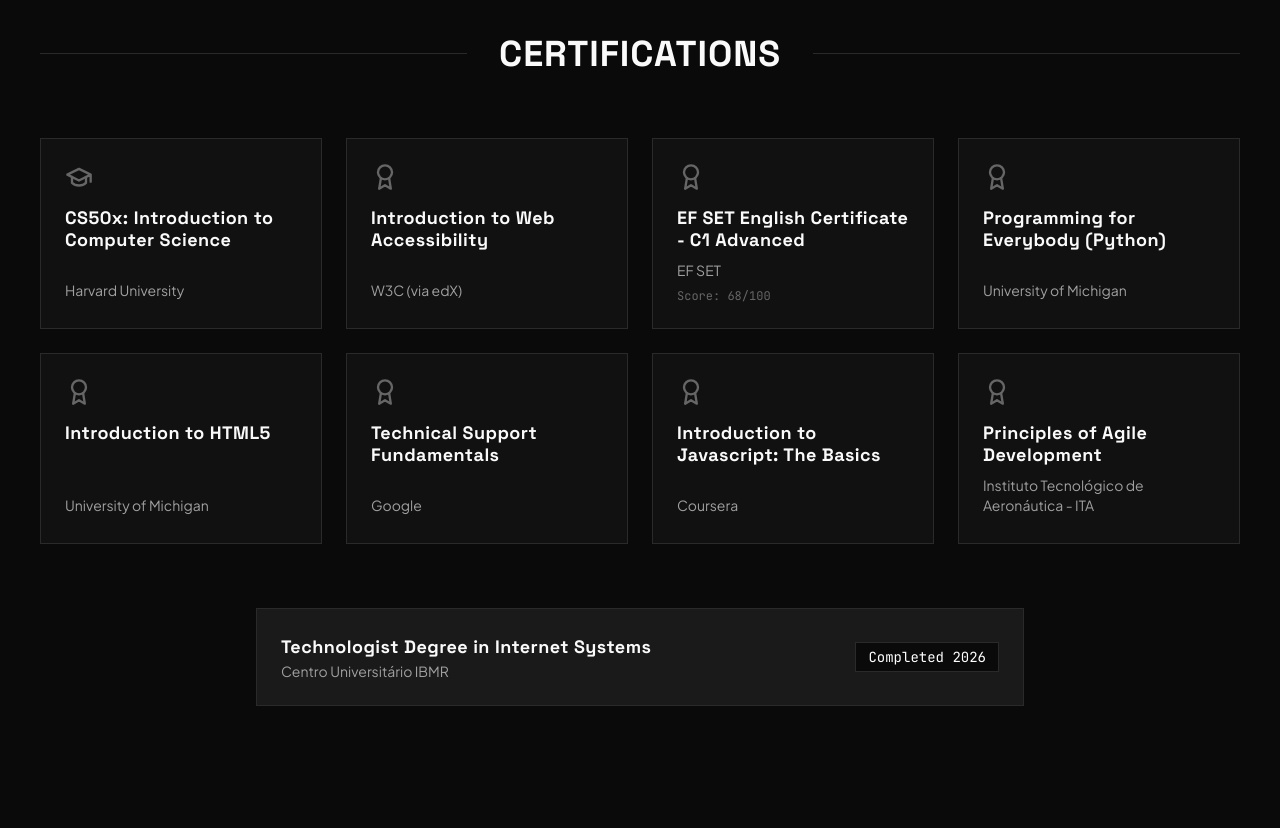
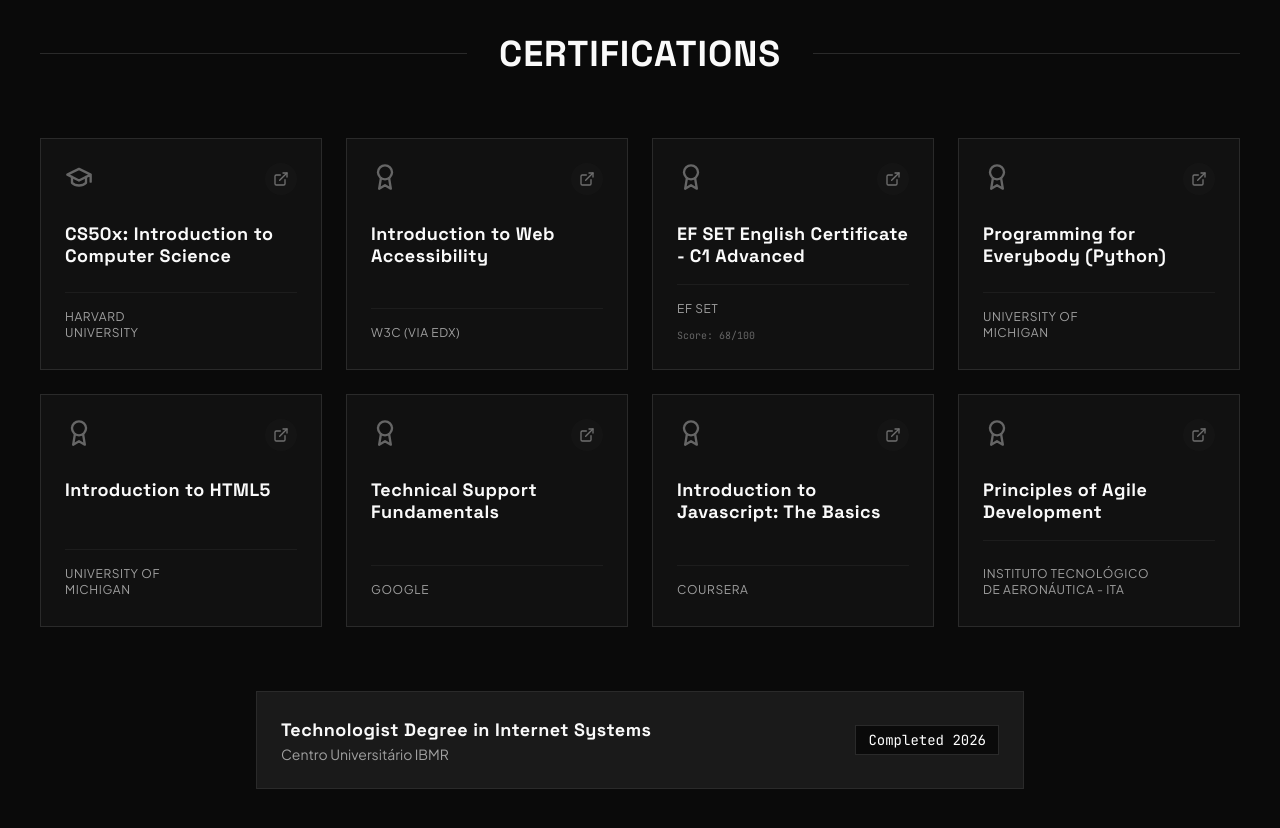
Before and after one commit to MichelGSS/portfolio, a React (Vite) app: page / in a window 1280 px wide. Shown: the part 4400-5228 px from the top of the page. Built offline with nearby package versions, Linux system fonts and the light colour scheme; the HTML template or start-up script is replaced by a standard one.

Commit message:
Improve certification cards: always-visible link icon, view details label on hover

```diff
--- a/src/components/Certifications.jsx
+++ b/src/components/Certifications.jsx
@@ -95,20 +95,29 @@
               whileInView={{ opacity: 1, y: 0 }}
               viewport={{ once: true }}
               transition={{ duration: 0.5, delay: i * 0.1 }}
-              className="bg-secondary p-6 border border-borderDark hover:border-textPrimary hover:-translate-y-2 hover:shadow-[0_0_15px_rgba(255,255,255,0.05)] transition-all duration-300 flex flex-col h-full group cursor-pointer"
+              className="bg-secondary p-6 border border-borderDark hover:border-accent/50 hover:-translate-y-2 hover:shadow-[0_0_20px_rgba(var(--accent-rgb),0.1)] transition-all duration-300 flex flex-col h-full group cursor-pointer relative overflow-hidden"
             >
-              <div className="flex justify-between items-start">
+              <div className="flex justify-between items-start mb-4">
                 {cert.icon}
-                <ExternalLink size={18} className="text-textTertiary opacity-0 group-hover:opacity-100 group-hover:text-accent transition-all duration-300" />
+                <div className="p-2 bg-tertiary rounded-full opacity-40 group-hover:opacity-100 group-hover:text-accent transition-all duration-300">
+                  <ExternalLink size={16} />
+                </div>
               </div>
-              <h3 className="text-lg font-bold text-textPrimary mb-2 leading-tight flex-1 group-hover:text-accent transition-colors">{cert.title}</h3>
-              <div className="mt-auto">
-                <p className="text-textSecondary text-sm mb-1">{cert.institution}</p>
-                {cert.detail && (
-                  <div className="flex justify-between items-center text-xs font-mono text-textTertiary mt-2">
-                    <span>{cert.detail}</span>
-                  </div>
-                )}
+
+              <h3 className="text-lg font-bold text-textPrimary mb-4 leading-tight flex-1 group-hover:text-accent transition-colors">
+                {cert.title}
+              </h3>
+
+              <div className="mt-auto pt-4 border-t border-borderDark/50 flex justify-between items-end">
+                <div>
+                  <p className="text-textSecondary text-xs uppercase tracking-wider mb-1">{cert.institution}</p>
+                  {cert.detail && (
+                    <span className="text-[10px] font-mono text-textTertiary">{cert.detail}</span>
+                  )}
+                </div>
+                <span className="text-[10px] font-mono uppercase tracking-widest text-accent opacity-0 group-hover:opacity-100 translate-x-2 group-hover:translate-x-0 transition-all duration-300">
+                  {t.viewDetails} →
+                </span>
               </div>
             </motion.div>
           ))}
--- a/src/translations/index.js
+++ b/src/translations/index.js
@@ -101,6 +101,7 @@
     certifications: {
       heading: "Certifications",
       viewCert: "View original certificate",
+      viewDetails: "View details",
       certFallback: "Certificate",
       degreeTitle: "Technologist Degree in Internet Systems",
       degreeInstitution: "Centro Universitário IBMR",
@@ -228,6 +229,7 @@
     certifications: {
       heading: "Certificações",
       viewCert: "Ver certificado original",
+      viewDetails: "Ver detalhes",
       certFallback: "Certificado",
       degreeTitle: "Tecnólogo em Sistemas para Internet",
       degreeInstitution: "Centro Universitário IBMR",
```
